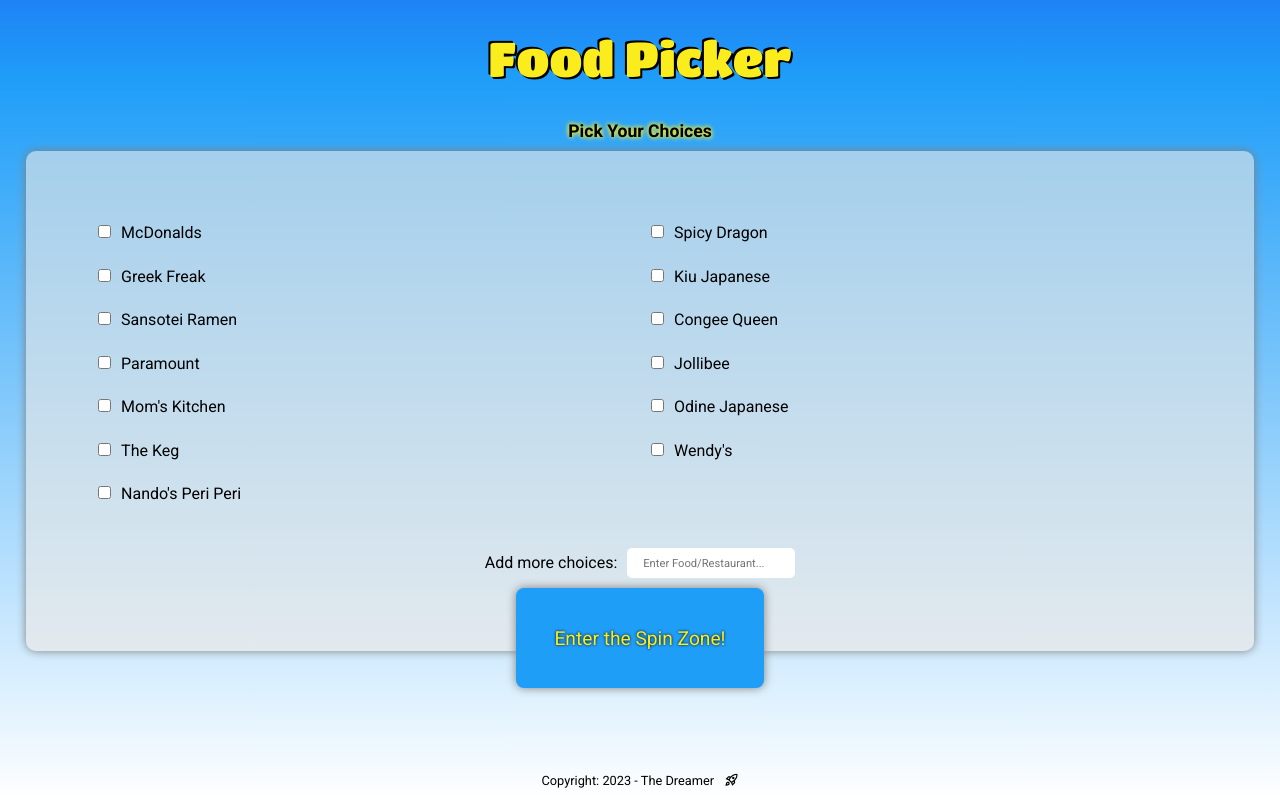
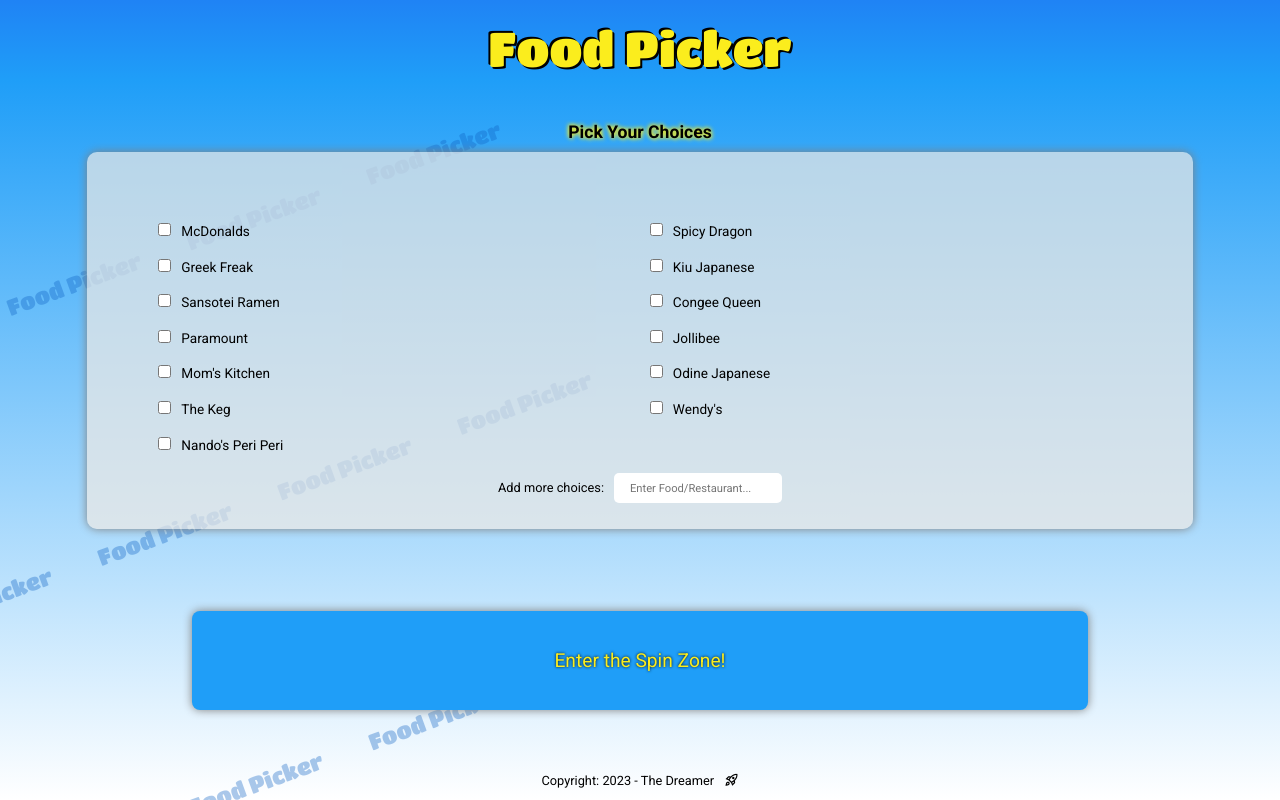
Before and after one commit to Blynx03/food-picker, a React (Create React App) app: page / in a window 1280 px wide. Built offline with nearby package versions, Linux system fonts and the light colour scheme.

Commit message:
added some cosmetics

```diff
--- a/src/App.css
+++ b/src/App.css
@@ -11,8 +11,10 @@
 }
 
 .main-container {
+  position: relative;
   width: 100vw;
   height: 100vh;
+  overflow: hidden;
   background-image: linear-gradient(
     180deg,
     rgb(31, 131, 245) 0%,
@@ -21,7 +23,38 @@
   );
 }
 
+.design-container {
+  position: absolute;
+  width: 200%;
+  height: 100%;
+  top: -14%;
+  left: -36%;
+  transform: rotate(-20deg);
+  display: flex;
+  flex-direction: column;
+  gap: 10px;
+  /* z-index: -4; */
+}
+
+.design-pattern-container {
+  width: 100%;
+  height: 20%;
+  padding: 5%;
+  display: flex;
+  flex-direction: row;
+  gap: 50px;
+  color: rgba(14, 98, 195, 0.35);
+}
+
+.design-pattern {
+  font-family: var(--font-titan);
+  font-size: 1.4rem;
+}
+
 .app-title-container {
+  position: absolute;
+  top: 0;
+  left: 0;
   width: 100%;
   padding: 10px;
   display: flex;
@@ -38,11 +71,15 @@
 }
 
 .choices-section-container {
+  position: relative;
+  top: 12%;
   display: flex;
   flex-direction: column;
-  justify-content: center;
+
   align-items: center;
   padding: 2%;
+  height: 85%;
+  z-index: 1;
 }
 
 .choices-title {
@@ -52,14 +89,15 @@
 }
 
 .choices-container {
-  width: 100%;
-  max-height: 680px;
-  height: 500px;
+  font-size: 0.85rem;
+  width: 90%;
+  top: 5%;
+  height: 60%;
   overflow: scroll;
   display: flex;
   flex-wrap: wrap;
   padding: 5%;
-  background-color: rgba(239, 234, 228, 0.6);
+  background-color: rgba(239, 234, 228, 0.7);
   border: none;
   border-radius: 10px;
   margin-top: 10px;
@@ -74,16 +112,19 @@
 }
 
 .choices {
+  position: relative;
+  z-index: 5;
   margin-right: 10px;
 }
 
 .added-choice-container {
   width: 100%;
-  padding: 30px 10px 10px 10px;
+  padding: 10px 5px;
   display: flex;
   flex-direction: row;
   gap: 10px;
   justify-content: center;
+  font-size: 0.8rem;
   align-items: center;
 }
 
@@ -99,51 +140,63 @@
   font-size: 0.7rem;
 }
 
+.no-choices-enter-btn-container {
+  height: 30%;
+  width: 100%;
+  position: absolute;
+  bottom: 2%;
+  display: flex;
+  flex-direction: column;
+  justify-content: space-around;
+  align-items: center;
+}
+
+.no-choices {
+  color: red;
+  font-size: 1.2rem;
+  animation: blink 2000ms ease forwards;
+  display: none;
+}
+
 .enter-button {
+  width: 70%;
   padding: 3%;
   font-size: 1.2rem;
   border: none;
   border-radius: 8px;
-  position: fixed;
-  bottom: 14%;
   color: rgb(251, 237, 29);
   text-shadow: 0 0 3px black;
   background-color: rgb(31, 158, 248);
   box-shadow: 0 0 10px gray;
 }
 
-.no-choices-container {
-  color: red;
-  font-size: 1.2rem;
-  margin-top: 50px;
-  animation: blink 1000s linear alternate;
-  display: none;
-}
-
 @keyframes blink {
   0%,
+  40%,
+  60%,
   100% {
     opacity: 1;
   }
-  50% {
+  20%,
+  80% {
     opacity: 0;
   }
 }
 
 /* Spin Page */
 .spin-container {
+  position: relative;
+  top: 12%;
   height: 70%;
-  position: relative;
   display: flex;
   flex-direction: column;
   align-items: center;
   justify-content: space-around;
-  margin-top: 10px;
 }
 
 .wheel-container {
   position: relative;
-  width: 300px;
+  width: 320px;
   height: 200px;
   border: 10px solid;
   border-image: linear-gradient(20deg, gray 0%, rgb(2, 71, 150) 50%, gray 100%);
@@ -165,10 +218,10 @@
 
 .wheel-pointer {
   position: absolute;
-  clip-path: polygon(76% 27%, 100% 50%, 76% 67%, 0 67%, 27% 50%, 0 27%);
+  clip-path: polygon(0% 0%, 75% 0%, 100% 50%, 75% 100%, 0% 100%);
   width: 60px;
-  height: 30px;
-  top: calc(50% - 15px);
+  height: 50px;
+  top: calc(50% - 25px);
   left: -30px;
   background-color: red;
 }
@@ -182,20 +235,28 @@
   flex-direction: column;
   gap: 24px;
   align-items: center;
-  /* animation: spin 15000ms ease-out forwards; */
 }
 
 @keyframes spin {
   0% {
-    top: -37000px;
+    top: -5000px;
   }
   100% {
-    top: -688px;
+    top: -696px;
+  }
+}
+
+@keyframes spin-fast {
+  0% {
+    top: -28000px;
+  }
+  100% {
+    top: -5000px;
   }
 }
 
 .place {
-  font-size: 2rem;
+  font-size: 1.8rem;
 }
 
 .middle-part {
@@ -239,7 +300,7 @@
 }
 
 .footer-container {
-  position: fixed;
+  position: absolute;
   bottom: 0;
   text-align: center;
   width: 100%;
--- a/src/App.js
+++ b/src/App.js
@@ -4,6 +4,7 @@
 import Footer from "./Footer";
 import Spin from "./Spin";
 import Choices from "./Choices";
+import Design from "./Design";
 import { UserContext } from "./UserContext";
 
 // make a static header
@@ -44,6 +45,7 @@
           setAreChoicesIn,
         }}
       >
+        <Design />
         <Header />
         {areChoicesIn ? <Spin /> : <Choices />}
         <Footer />
--- a/src/Choices.js
+++ b/src/Choices.js
@@ -67,7 +67,6 @@
       <div className="choices-title">Pick Your Choices</div>
       <div className="choices-container">
         {foodList.map(({ place, onChoices }, index) => {
-          console.log("this is running foodlist");
           return (
             <div className="choice-container" key={place + index}>
               <input
@@ -102,12 +101,14 @@
           ></input>
         </div>
       </div>
-      <div ref={refNoChoices} className="no-choices-container">
-        Pick your selections first..
+      <div className="no-choices-enter-btn-container">
+        <div ref={refNoChoices} className="no-choices">
+          Pick your selections first..
+        </div>
+        <button className="enter-button" onClick={handleClick}>
+          Enter the Spin Zone!
+        </button>
       </div>
-      <button className="enter-button" onClick={handleClick}>
-        Enter the Spin Zone!
-      </button>
     </div>
   );
 };
--- /dev/null
+++ b/src/Design.js
@@ -0,0 +1,35 @@
+import React from "react";
+
+const Design = () => {
+  const DesignPatternCol = () => {
+    const col = [];
+    for (let j = 0; j <= 4; j++) {
+      col.push(
+        <div key={`col${j}`} className="design-pattern">
+          Food Picker
+        </div>
+      );
+    }
+    return col;
+  };
+
+  const DesignPatternRow = () => {
+    const row = [];
+    for (let i = 0; i < 7; i++) {
+      row.push(
+        <div key={`row${i}`} className="design-pattern-container">
+          {DesignPatternCol()}
+        </div>
+      );
+    }
+    return row;
+  };
+
+  return (
+    <div className="design-container">
+      <DesignPatternRow />
+    </div>
+  );
+};
+
+export default Design;
--- a/src/Header.js
+++ b/src/Header.js
@@ -4,8 +4,9 @@
 const Header = () => {
   return (
     <>
-      <div className="app-title-container"></div>
-      <div className="app-title">Food Picker</div>
+      <div className="app-title-container">
+        <div className="app-title">Food Picker</div>
+      </div>
     </>
   );
 };
--- a/src/Spin.js
+++ b/src/Spin.js
@@ -29,7 +29,7 @@
   //   console.log(copiedChoices);
 
   let counter = 0;
-  while (counter <= Math.floor(1000 / foodChoices.length)) {
+  while (counter <= Math.floor(500 / foodChoices.length)) {
     foodChoices.forEach((food) => {
       wheelContent.push(food);
     });
@@ -45,7 +45,8 @@
   }, [refFoodContainer]);
 
   function handleSpin() {
-    refFoodContainer.current.style.animation = "spin 6500ms ease-out forwards";
+    refFoodContainer.current.style.animation =
+      "spin-fast 2000ms linear, spin 4500ms ease-out 2000ms forwards";
   }
 
   return (
```
